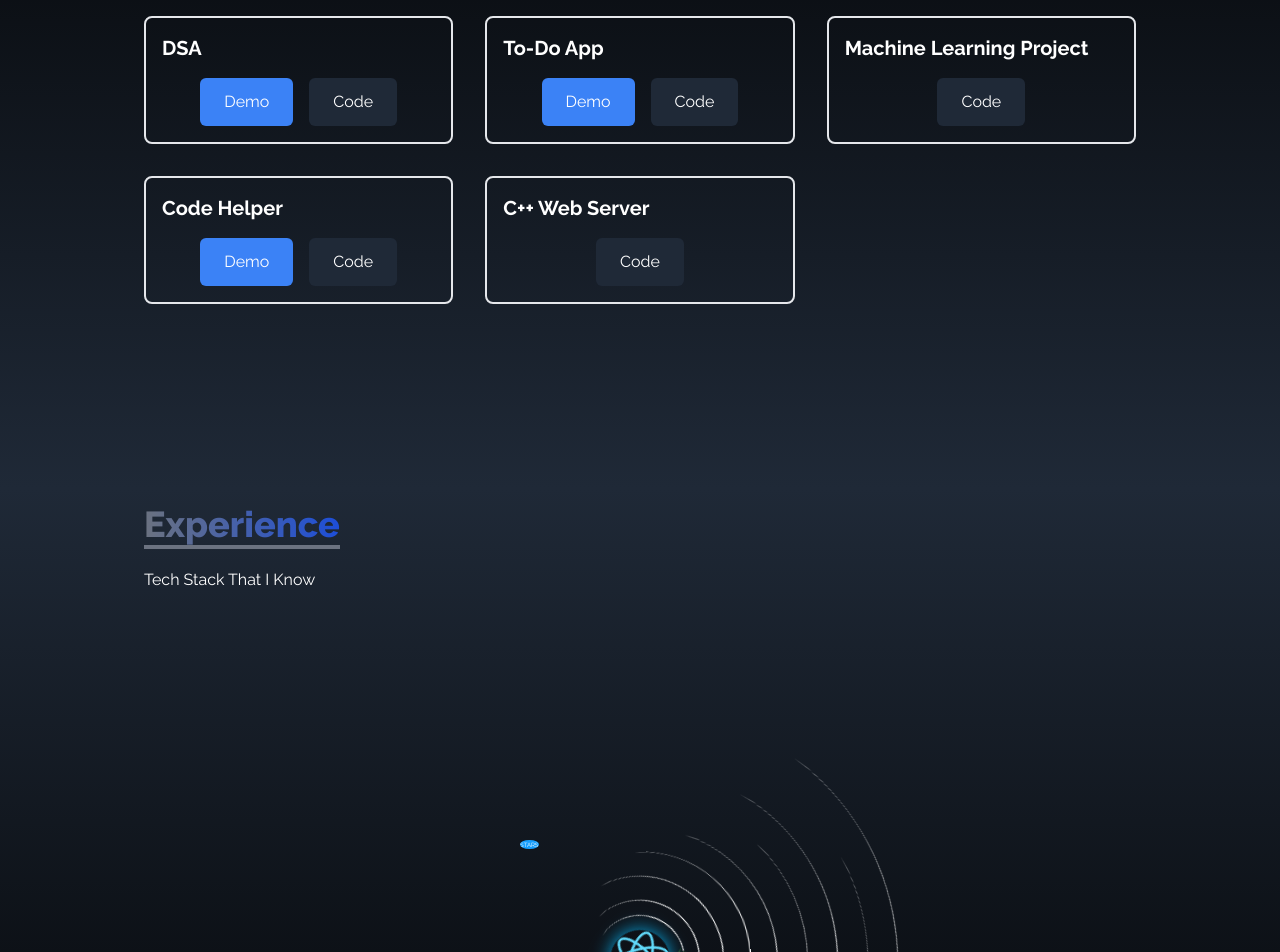
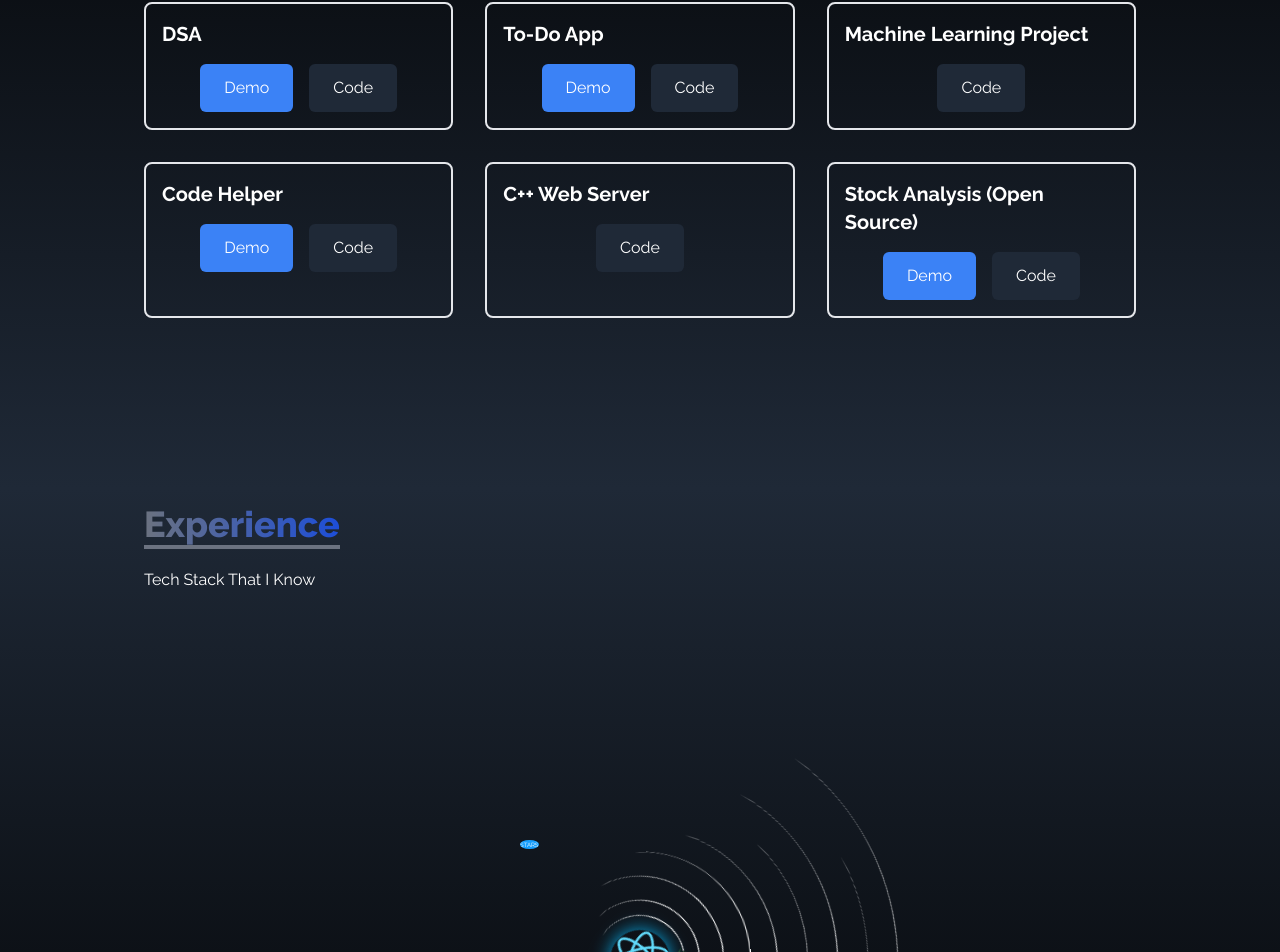
Before and after one commit to AyushKumar123456789/Portfolio, a React (Vite) app: page / in a window 1280 px wide. Shown: the part 1996-2948 px from the top of the page. Built offline with nearby package versions, Linux system fonts and the light colour scheme; a web font is replaced by a local one.

Commit message:
added new project

```diff
--- a/src/components/Hobbies/Blogs.jsx
+++ b/src/components/Hobbies/Blogs.jsx
@@ -1,11 +1,99 @@
-import React from "react";
+// import React, { useState, useEffect } from "react";
+// import axios from "axios";
 
-function Blogs() {
-  return (
-    <div>
-      <h1>Still To Code</h1>
-    </div>
-  );
-}
+// const Blogs = () => {
+//   const [blogs, setBlogs] = useState([]);
+//   const [title, setTitle] = useState("");
+//   const [content, setContent] = useState("");
+//   const [isEditing, setIsEditing] = useState(false);
+//   const [editId, setEditId] = useState(null);
 
-export default Blogs;
+//   useEffect(() => {
+//     fetchBlogs();
+//   }, []);
+
+//   const fetchBlogs = async () => {
+//     const res = await axios.get("http://localhost:5000/api/blogs");
+//     setBlogs(res.data);
+//   };
+
+//   const handleCreate = async () => {
+//     await axios.post("http://localhost:5000/api/blogs", { title, content });
+//     fetchBlogs();
+//     setTitle("");
+//     setContent("");
+//   };
+
+//   const handleEdit = async (id) => {
+//     const blog = blogs.find((b) => b._id === id);
+//     setTitle(blog.title);
+//     setContent(blog.content);
+//     setIsEditing(true);
+//     setEditId(id);
+//   };
+
+//   const handleUpdate = async () => {
+//     await axios.put(`http://localhost:5000/api/blogs/${editId}`, {
+//       title,
+//       content,
+//     });
+//     fetchBlogs();
+//     setTitle("");
+//     setContent("");
+//     setIsEditing(false);
+//     setEditId(null);
+//   };
+
+//   const handleDelete = async (id) => {
+//     await axios.delete(`http://localhost:5000/api/blogs/${id}`);
+//     fetchBlogs();
+//   };
+
+//   return (
+//     <div>
+//       <h1>Blog Page</h1>
+//       {isEditing ? (
+//         <div>
+//           <input
+//             value={title}
+//             onChange={(e) => setTitle(e.target.value)}
+//             placeholder="Title"
+//           />
+//           <textarea
+//             value={content}
+//             onChange={(e) => setContent(e.target.value)}
+//             placeholder="Content"
+//           />
+//           <button onClick={handleUpdate}>Update Blog</button>
+//         </div>
+//       ) : (
+//         <div>
+//           <input
+//             value={title}
+//             onChange={(e) => setTitle(e.target.value)}
+//             placeholder="Title"
+//           />
+//           <textarea
+//             value={content}
+//             onChange={(e) => setContent(e.target.value)}
+//             placeholder="Content"
+//           />
+//           <button onClick={handleCreate}>Create Blog</button>
+//         </div>
+//       )}
+//       <div>
+//         {blogs.map((blog) => (
+//           <div key={blog._id}>
+//             <h2>{blog.title}</h2>
+//             <p>{blog.content}</p>
+//             <p>Views: {blog.views}</p>
+//             <button onClick={() => handleEdit(blog._id)}>Edit</button>
+//             <button onClick={() => handleDelete(blog._id)}>Delete</button>
+//           </div>
+//         ))}
+//       </div>
+//     </div>
+//   );
+// };
+
+// export default Blogs;
--- a/src/components/Portfolio/Portfolio.jsx
+++ b/src/components/Portfolio/Portfolio.jsx
@@ -29,6 +29,12 @@ function Portfolio() {
       id: 4,
       title: "C++ Web Server",
       code: "https://github.com/AyushKumar123456789/HTTP-Server-Using-CPP",
+    },
+    {
+      id: 5,
+      title: "Stock Analysis (Open Source)",
+      demo: "https://stock-analysis-frontend-9ab1.onrender.com/",
+      code: "https://github.com/AyushKumar123456789/stock-analysis-backend",
     },
   ];
 
```
